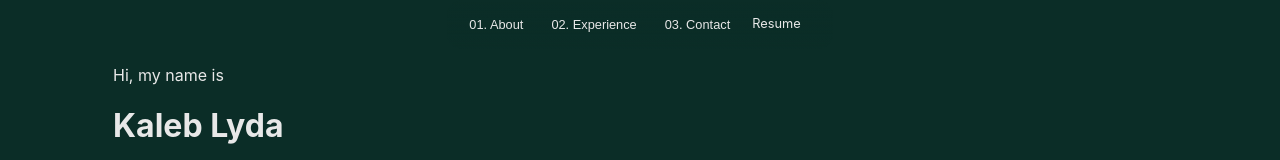
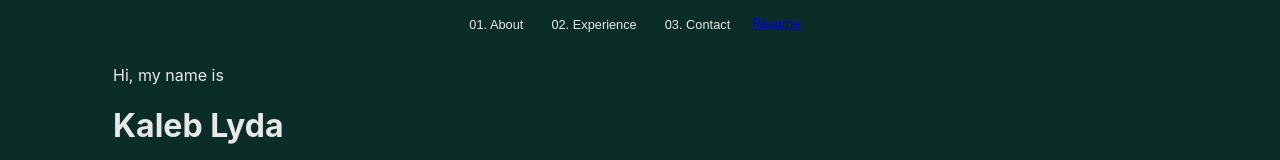
Before and after one commit to kalebal/home, a React (Create React App) app: page / in a window 1280 px wide. Shown: the top 160 px of the page. Built offline with nearby package versions, Linux system fonts and the light colour scheme.

Commit message:
Add resume button

```diff
--- a/src/App.js
+++ b/src/App.js
@@ -34,7 +34,12 @@ function App() {
             onClick={() => executeScroll("expRef")}>
               03. Contact
             </button></li>
-          <li className="nav-li"> Resume </li>
+          <li className="nav-li primary-button">
+            <a href="lib/resume.pdf"
+            target="_blank"
+            type="application/pdf">
+              Resume
+            </a></li>
         </ul>
       </div>
       <Header contactRef={refs.contactRef}/>
```
